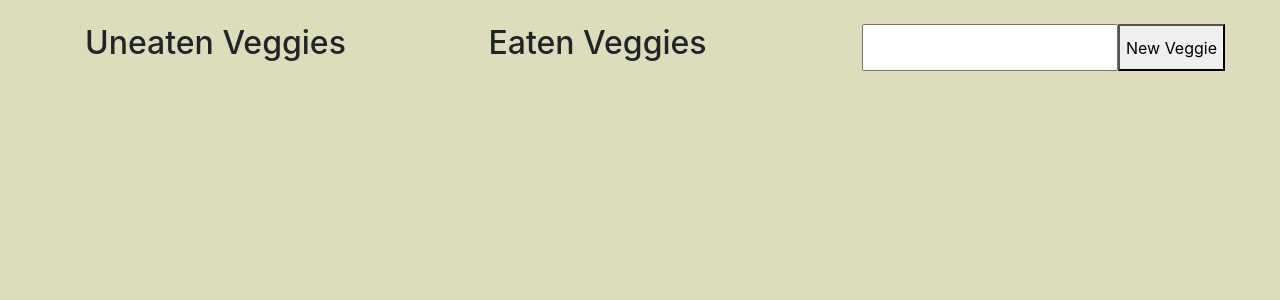
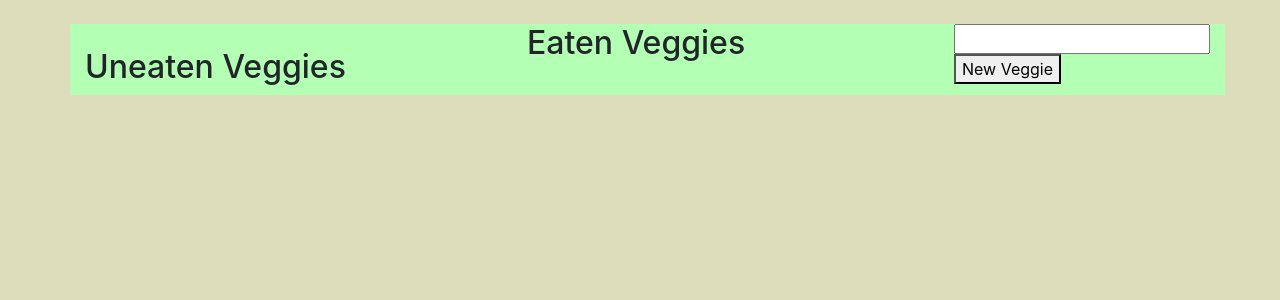
Before and after one commit to vanessa-wiedeman-cs/burger, a Node server app: template views/index.handlebars in a window 1280 px wide. Shown: the part 126-426 px from the top of the page. Run offline with Node 20, Linux system fonts and the light colour scheme; the template is opened without the code that fills it, so the values that code supplies are empty; some libraries are stand-ins or nearby versions.

Commit message:
style edit

```diff
--- a/views/index.handlebars
+++ b/views/index.handlebars
@@ -6,7 +6,8 @@
 </br>
 <div class="container">
 <div class="row">
-<div class="col">
+<div class="col" style="background-color: #b3ffb3;">
+  <br>
   <h2>Uneaten Veggies</h2>
   {{#each burgers}}
   {{#unless devoured}}
@@ -16,7 +17,7 @@
   {{/each}}
 </div>
 
-<div class="col">
+<div class="col" style="background-color: #b3ffb3;">
   <h2>Eaten Veggies</h2>
   {{#each burgers}}
   {{#if devoured}}
@@ -28,13 +29,15 @@
 <br>
 
 <div class="row">
-  <br>
+  <div class="col" style="background-color: #b3ffb3;">
+<div>
 	<input id="veggieN" type="text" name="burger_name"></input>
   <input id="eaten" type="hidden" name ="devoured" value="0"></input>
  <!--<input type="submit" value="Button">-->
-	<button id="clicks">New Veggie</button>
+	</div>
+  <button id="clicks">New Veggie</button>
 
-
+</div>
 </div>
 </div>
 </div>
```
